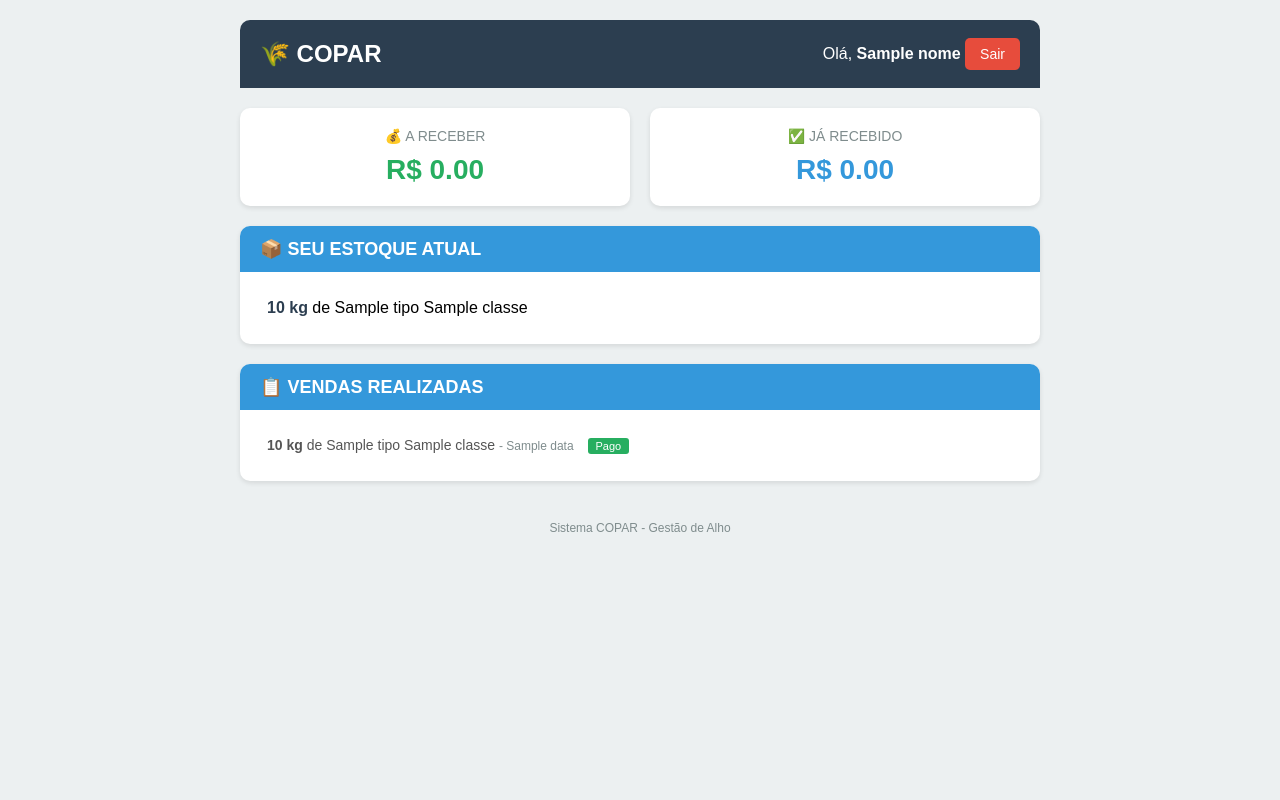
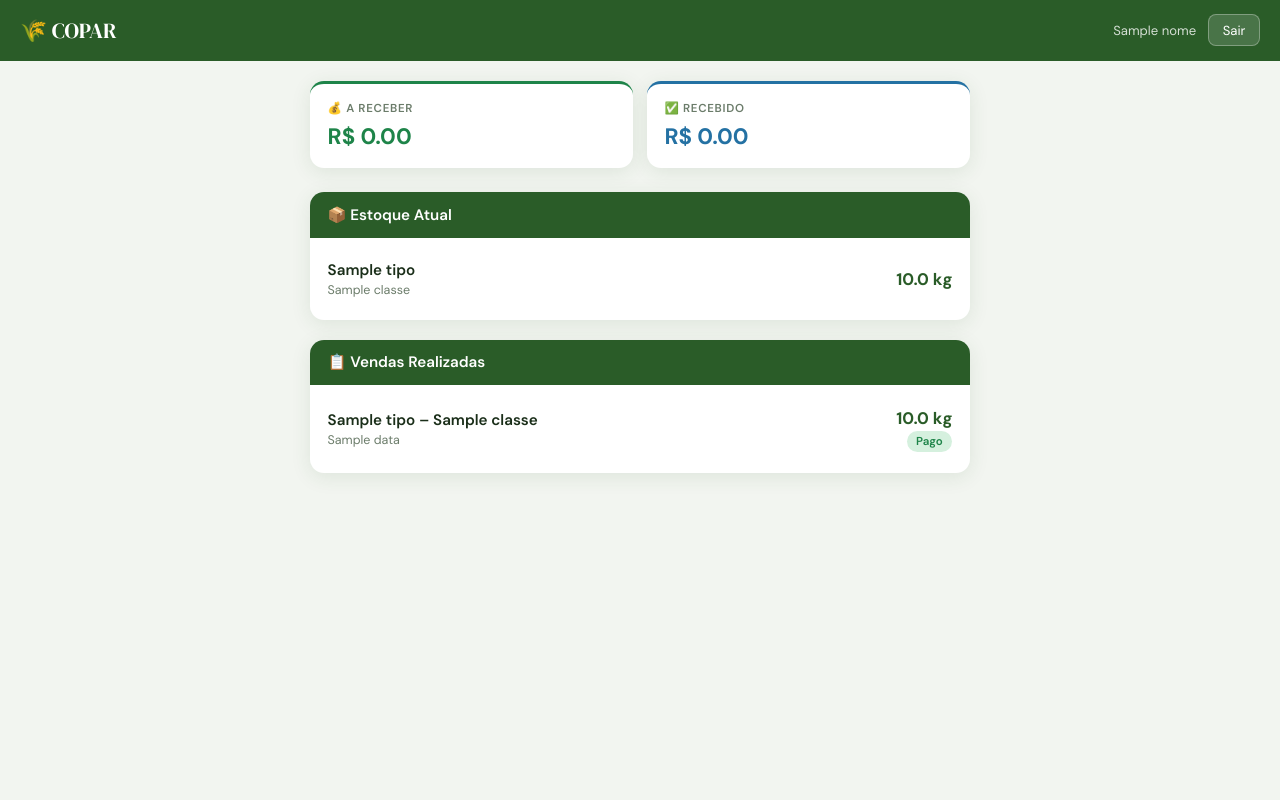
Before and after one commit to coparsa76-eng/copar, a Flask app: template templates/produtor.html in a window 1280 px wide. Run offline with Flask 3, Linux system fonts and the light colour scheme; the template is opened without the code that fills it: most values are stand-ins (such as "Sample title", 1, 10 or a date in 2020); some libraries are stand-ins or nearby versions.

Commit message:
Update produtor.html

```diff
--- a/templates/produtor.html
+++ b/templates/produtor.html
@@ -1,237 +1,262 @@
 <!DOCTYPE html>
-<html lang="pt-br">
+<html lang="pt-BR">
 <head>
     <meta charset="UTF-8">
-    <meta name="viewport" content="width=device-width, initial-scale=1.0">
-    <title>COPAR - Meus Dados</title>
+    <meta name="viewport" content="width=device-width, initial-scale=1.0, maximum-scale=1.0">
+    <title>COPAR – Meus Dados</title>
+    <link rel="preconnect" href="https://fonts.googleapis.com">
+    <link href="https://fonts.googleapis.com/css2?family=DM+Sans:wght@400;500;600;700&family=DM+Serif+Display&display=swap" rel="stylesheet">
     <style>
-        * {
-            margin: 0;
-            padding: 0;
-            box-sizing: border-box;
+        *, *::before, *::after { box-sizing: border-box; margin: 0; padding: 0; }
+
+        :root {
+            --verde:       #2a5c28;
+            --verde-mid:   #3d7a3a;
+            --verde-light: #e8f2e7;
+            --verde-pale:  #f4f9f3;
+            --dourado:     #c8a94a;
+            --azul:        #2471a3;
+            --bg:          #f2f5f0;
+            --text:        #1a2e19;
+            --muted:       #6b7c6a;
+            --border:      #dde8db;
+            --white:       #ffffff;
+            --pago:        #1e8449;
+            --pendente:    #c0392b;
+            --radius:      14px;
+            --shadow:      0 4px 20px rgba(42,92,40,.1);
         }
 
         body {
-            font-family: Arial, Helvetica, sans-serif;
-            background: #ecf0f1;
-            padding: 20px;
+            font-family: 'DM Sans', sans-serif;
+            background: var(--bg);
+            color: var(--text);
+            min-height: 100dvh;
+            padding-bottom: 2rem;
         }
 
-        .container {
-            max-width: 800px;
-            margin: 0 auto;
+        /* NAV */
+        nav {
+            background: var(--verde);
+            padding: .9rem 1.25rem;
+            display: flex;
+            align-items: center;
+            justify-content: space-between;
+            position: sticky;
+            top: 0;
+            z-index: 100;
+        }
+        .nav-brand {
+            font-family: 'DM Serif Display', serif;
+            color: var(--white);
+            font-size: 1.35rem;
+            display: flex;
+            align-items: center;
+            gap: .5rem;
+        }
+        .nav-right {
+            display: flex;
+            align-items: center;
+            gap: .75rem;
+        }
+        .nav-name {
+            color: rgba(255,255,255,.8);
+            font-size: .82rem;
+            max-width: 120px;
+            overflow: hidden;
+            text-overflow: ellipsis;
+            white-space: nowrap;
+        }
+        .btn-sair {
+            background: rgba(255,255,255,.15);
+            border: 1px solid rgba(255,255,255,.3);
+            color: var(--white);
+            padding: .4rem .85rem;
+            border-radius: 8px;
+            font-size: .82rem;
+            text-decoration: none;
+            font-family: 'DM Sans', sans-serif;
+            white-space: nowrap;
         }
 
-        /* Cabeçalho */
-        .header {
-            background: #2c3e50;
-            color: white;
-            padding: 20px;
-            border-radius: 10px 10px 0 0;
+        main { max-width: 700px; margin: 0 auto; padding: 1.25rem; }
+
+        /* CARDS FINANCEIROS */
+        .cards-grid {
+            display: grid;
+            grid-template-columns: 1fr 1fr;
+            gap: .85rem;
+            margin-bottom: 1.5rem;
+        }
+        .fin-card {
+            background: var(--white);
+            border-radius: var(--radius);
+            padding: 1.1rem;
+            box-shadow: var(--shadow);
+            border-top: 3px solid transparent;
+        }
+        .fin-card.receber { border-top-color: var(--pago); }
+        .fin-card.recebido { border-top-color: var(--azul); }
+        .fin-label {
+            font-size: .72rem;
+            font-weight: 600;
+            text-transform: uppercase;
+            letter-spacing: .06em;
+            color: var(--muted);
+            margin-bottom: .35rem;
+        }
+        .fin-valor {
+            font-size: 1.4rem;
+            font-weight: 700;
+            color: var(--text);
+            white-space: nowrap;
+            overflow: hidden;
+            text-overflow: ellipsis;
+        }
+        .fin-card.receber .fin-valor { color: var(--pago); }
+        .fin-card.recebido .fin-valor { color: var(--azul); }
+
+        /* SEÇÕES */
+        .secao {
+            background: var(--white);
+            border-radius: var(--radius);
+            box-shadow: var(--shadow);
+            margin-bottom: 1.25rem;
+            overflow: hidden;
+        }
+        .secao-header {
+            background: var(--verde);
+            padding: .8rem 1.1rem;
+            color: var(--white);
+            font-weight: 600;
+            font-size: .95rem;
             display: flex;
+            align-items: center;
+            gap: .5rem;
+        }
+        .secao-body { padding: .5rem 0; }
+
+        /* ITENS */
+        .item {
+            padding: .85rem 1.1rem;
+            border-bottom: 1px solid var(--border);
+            display: flex;
+            align-items: center;
             justify-content: space-between;
-            align-items: center;
+            gap: .75rem;
+        }
+        .item:last-child { border-bottom: none; }
+
+        .item-left { flex: 1; min-width: 0; }
+        .item-titulo {
+            font-weight: 600;
+            font-size: .95rem;
+            white-space: nowrap;
+            overflow: hidden;
+            text-overflow: ellipsis;
+        }
+        .item-sub {
+            font-size: .78rem;
+            color: var(--muted);
+            margin-top: .15rem;
         }
 
-        .header h1 {
-            font-size: 24px;
-        }
-
-        .header a {
-            background: #e74c3c;
-            color: white;
-            padding: 8px 15px;
-            text-decoration: none;
-            border-radius: 5px;
-            font-size: 14px;
-        }
-
-        /* Cards de valores */
-        .cards {
-            display: flex;
-            gap: 20px;
-            margin: 20px 0;
-        }
-
-        .card {
-            background: white;
-            flex: 1;
-            padding: 20px;
-            border-radius: 10px;
-            text-align: center;
-            box-shadow: 0 2px 5px rgba(0,0,0,0.1);
-        }
-
-        .card .label {
-            color: #7f8c8d;
-            font-size: 14px;
-            margin-bottom: 10px;
-        }
-
-        .card .valor {
-            font-size: 28px;
-            font-weight: bold;
-            color: #2c3e50;
-        }
-
-        .card.receber .valor {
-            color: #27ae60;
-        }
-
-        .card.recebido .valor {
-            color: #3498db;
-        }
-
-        /* Seções */
-        .secao {
-            background: white;
-            border-radius: 10px;
-            margin-bottom: 20px;
-            overflow: hidden;
-            box-shadow: 0 2px 5px rgba(0,0,0,0.1);
-        }
-
-        .secao h2 {
-            background: #3498db;
-            color: white;
-            padding: 12px 20px;
-            font-size: 18px;
-        }
-
-        /* Listas */
-        .lista {
-            padding: 15px;
-        }
-
-        .item {
-            padding: 12px;
-            border-bottom: 1px solid #eee;
-        }
-
-        .item:last-child {
-            border-bottom: none;
-        }
-
-        .item-estoque {
-            font-size: 16px;
-        }
-
-        .item-estoque strong {
-            color: #2c3e50;
-        }
-
-        .item-venda {
-            font-size: 14px;
-            color: #555;
-        }
-
-        .item-venda .data {
-            color: #7f8c8d;
-            font-size: 12px;
-        }
-
-        .vazio {
-            padding: 30px;
-            text-align: center;
-            color: #95a5a6;
+        .item-right { text-align: right; flex-shrink: 0; }
+        .item-peso {
+            font-weight: 700;
+            font-size: 1.05rem;
+            color: var(--verde);
         }
 
         .badge {
             display: inline-block;
-            padding: 2px 8px;
-            border-radius: 3px;
-            font-size: 11px;
-            margin-left: 10px;
+            padding: .2rem .6rem;
+            border-radius: 20px;
+            font-size: .72rem;
+            font-weight: 600;
         }
+        .badge.pago   { background: #d5f0de; color: var(--pago); }
+        .badge.pend   { background: #fde8e6; color: var(--pendente); }
 
-        .badge.pago {
-            background: #27ae60;
-            color: white;
+        .vazio {
+            padding: 2rem;
+            text-align: center;
+            color: var(--muted);
+            font-size: .88rem;
         }
-
-        .badge.pendente {
-            background: #e74c3c;
-            color: white;
-        }
-
-        .footer {
-            text-align: center;
-            padding: 20px;
-            color: #7f8c8d;
-            font-size: 12px;
-        }
-
-        @media (max-width: 600px) {
-            .cards {
-                flex-direction: column;
-            }
-        }
+        .vazio span { font-size: 2rem; display: block; margin-bottom: .5rem; }
     </style>
 </head>
 <body>
-    <div class="container">
-        <!-- Cabeçalho -->
-        <div class="header">
-            <h1>🌾 COPAR</h1>
-            <div>
-                Olá, <strong>{{ nome }}</strong>
-                <a href="/logout">Sair</a>
+<nav>
+    <div class="nav-brand">🌾 COPAR</div>
+    <div class="nav-right">
+        <span class="nav-name">{{ nome }}</span>
+        <a href="/logout" class="btn-sair">Sair</a>
+    </div>
+</nav>
+
+<main>
+    <!-- Cards Financeiros -->
+    <div class="cards-grid">
+        <div class="fin-card receber">
+            <div class="fin-label">💰 A Receber</div>
+            <div class="fin-valor">R$&nbsp;{{ "%.2f"|format(total_a_receber) }}</div>
+        </div>
+        <div class="fin-card recebido">
+            <div class="fin-label">✅ Recebido</div>
+            <div class="fin-valor">R$&nbsp;{{ "%.2f"|format(total_recebido) }}</div>
         </div>
     </div>
 
-        <!-- Cards de valores -->
-        <div class="cards">
-            <div class="card receber">
-                <div class="label">💰 A RECEBER</div>
-                <div class="valor">R$ {{ "%.2f"|format(total_a_receber) }}</div>
-            </div>
-            <div class="card recebido">
-                <div class="label">✅ JÁ RECEBIDO</div>
-                <div class="valor">R$ {{ "%.2f"|format(total_recebido) }}</div>
-            </div>
-        </div>
-
-        <!-- Estoque Atual -->
+    <!-- Estoque -->
     <div class="secao">
-            <h2>📦 SEU ESTOQUE ATUAL</h2>
-            <div class="lista">
+        <div class="secao-header">📦 Estoque Atual</div>
+        <div class="secao-body">
             {% if estoque %}
                 {% for item in estoque %}
-                    <div class="item item-estoque">
-                        <strong>{{ item.peso|round(1) }} kg</strong> de {{ item.tipo }} {{ item.classe }}
+                <div class="item">
+                    <div class="item-left">
+                        <div class="item-titulo">{{ item.tipo }}</div>
+                        <div class="item-sub">{{ item.classe }}</div>
+                    </div>
+                    <div class="item-right">
+                        <div class="item-peso">{{ "%.1f"|format(item.peso) }} kg</div>
+                    </div>
                 </div>
                 {% endfor %}
             {% else %}
-                    <div class="vazio">Você não tem produtos em estoque no momento.</div>
+                <div class="vazio"><span>📭</span>Sem estoque no momento</div>
             {% endif %}
         </div>
     </div>
 
-        <!-- Histórico de Vendas -->
+    <!-- Vendas -->
     <div class="secao">
-            <h2>📋 VENDAS REALIZADAS</h2>
-            <div class="lista">
+        <div class="secao-header">📋 Vendas Realizadas</div>
+        <div class="secao-body">
             {% if vendas %}
-                    {% for venda in vendas %}
-                    <div class="item item-venda">
-                        <strong>{{ venda.peso|round(1) }} kg</strong> de {{ venda.tipo }} {{ venda.classe }}
-                        <span class="data">- {{ venda.data }}</span>
-                        {% if venda.status == 'Pago' %}
+                {% for v in vendas %}
+                <div class="item">
+                    <div class="item-left">
+                        <div class="item-titulo">{{ v.tipo }} – {{ v.classe }}</div>
+                        <div class="item-sub">{{ v.data }}</div>
+                    </div>
+                    <div class="item-right">
+                        <div class="item-peso">{{ "%.1f"|format(v.peso) }} kg</div>
+                        {% if v.status == 'Pago' %}
                             <span class="badge pago">Pago</span>
                         {% else %}
-                            <span class="badge pendente">R$ {{ "%.2f"|format(venda.saldo) }} a receber</span>
+                            <span class="badge pend">R$ {{ "%.2f"|format(v.saldo) }}</span>
                         {% endif %}
+                    </div>
                 </div>
                 {% endfor %}
             {% else %}
-                    <div class="vazio">Nenhuma venda registrada ainda.</div>
+                <div class="vazio"><span>🛒</span>Nenhuma venda registrada</div>
             {% endif %}
         </div>
     </div>
-
-        <div class="footer">
-            Sistema COPAR - Gestão de Alho
-        </div>
-    </div>
+</main>
 </body>
 </html>
```
Lines whose indentation alone changed are shown as unchanged.
